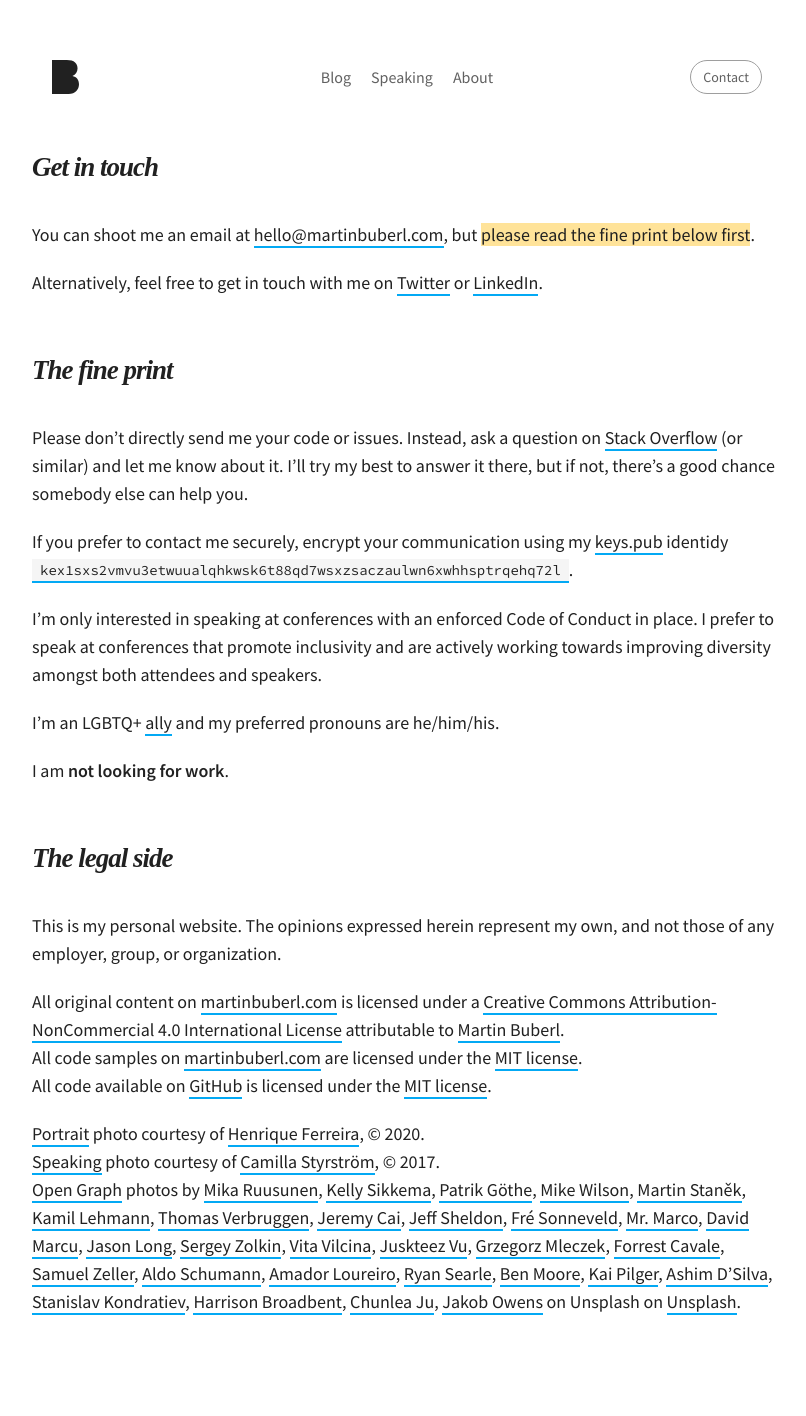
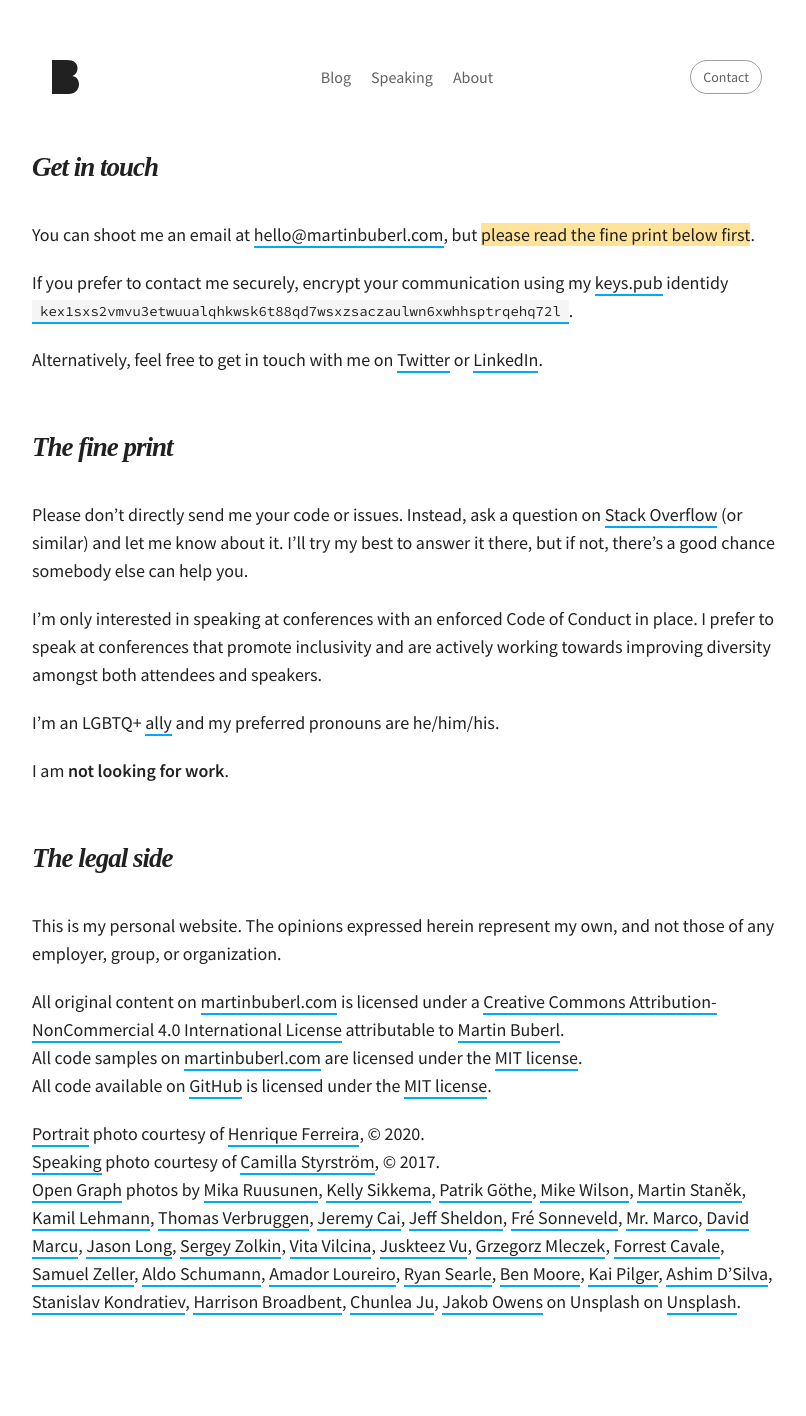
Before and after one commit to martinbuberl/martinbuberl.github.io, a Jekyll site: the page built from docs/contact.md, in a window 1280 px wide. Shown: the whole page, without its empty margins (233-1039 px from the left). Built offline with Jekyll 4.4.1, drawn with Linux system fonts in a browser that asks for light colours; nearby versions of some CDN libraries; some web fonts are replaced.

```diff
--- a/docs/contact.md
+++ b/docs/contact.md
@@ -10,13 +10,13 @@ redirect_from: "/hire/index.html"
 
 You can shoot me an email at <a href="mailto:hello@martinbuberl.com">hello@martinbuberl.com</a>, but <span class="highlight">please read the fine print below first</span>.
 
+If you prefer to contact me securely, encrypt your communication using my <a target="_blank" href="https://keys.pub/">keys.pub</a> identidy <a target="_blank" href="https://keys.pub/user/kex1sxs2vmvu3etwuualqhkwsk6t88qd7wsxzsaczaulwn6xwhhsptrqehq72l">`kex1sxs2vmvu3etwuualqhkwsk6t88qd7wsxzsaczaulwn6xwhhsptrqehq72l`</a>.
+
 Alternatively, feel free to get in touch with me on <a target="_blank" href="https://twitter.com/martinbuberl">Twitter</a> or <a target="_blank" href="https://www.linkedin.com/in/martinbuberl/">LinkedIn</a>.
 
 <h2 id="the-fine-print" class="has-permalink">The fine print<a class="permalink" title="Permalink" href="#the-fine-print">#</a></h2>
 
 Please don't directly send me your code or issues. Instead, ask a question on <a target="_blank" href="https://stackoverflow.com/questions/ask">Stack Overflow</a> (or similar) and let me know about it. I'll try my best to answer it there, but if not, there's a good chance somebody else can help you.
-
-If you prefer to contact me securely, encrypt your communication using my <a target="_blank" href="https://keys.pub/">keys.pub</a> identidy <a target="_blank" href="https://keys.pub/user/kex1sxs2vmvu3etwuualqhkwsk6t88qd7wsxzsaczaulwn6xwhhsptrqehq72l">`kex1sxs2vmvu3etwuualqhkwsk6t88qd7wsxzsaczaulwn6xwhhsptrqehq72l`</a>.
 
 I'm only interested in speaking at conferences with an enforced Code of Conduct in place. I prefer to speak at conferences that promote inclusivity and are actively working towards improving diversity amongst both attendees and speakers.
 
```
